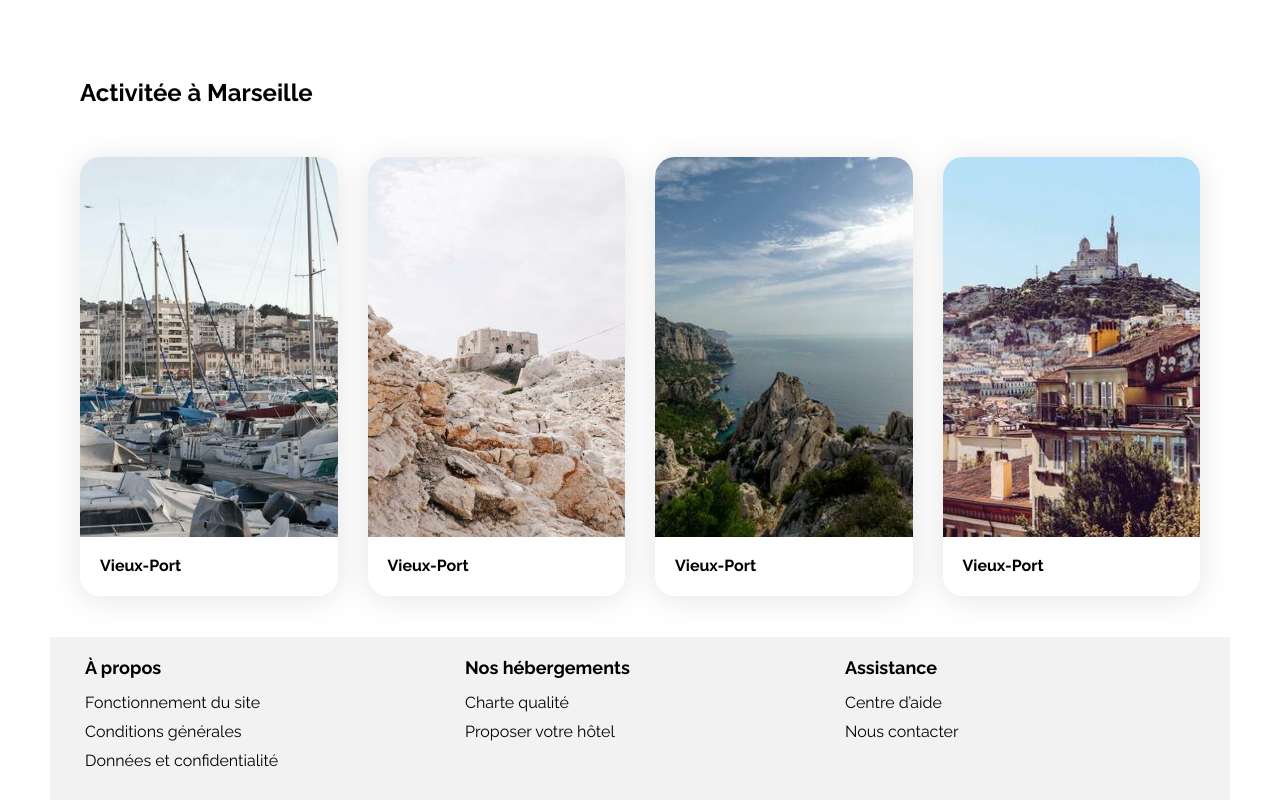
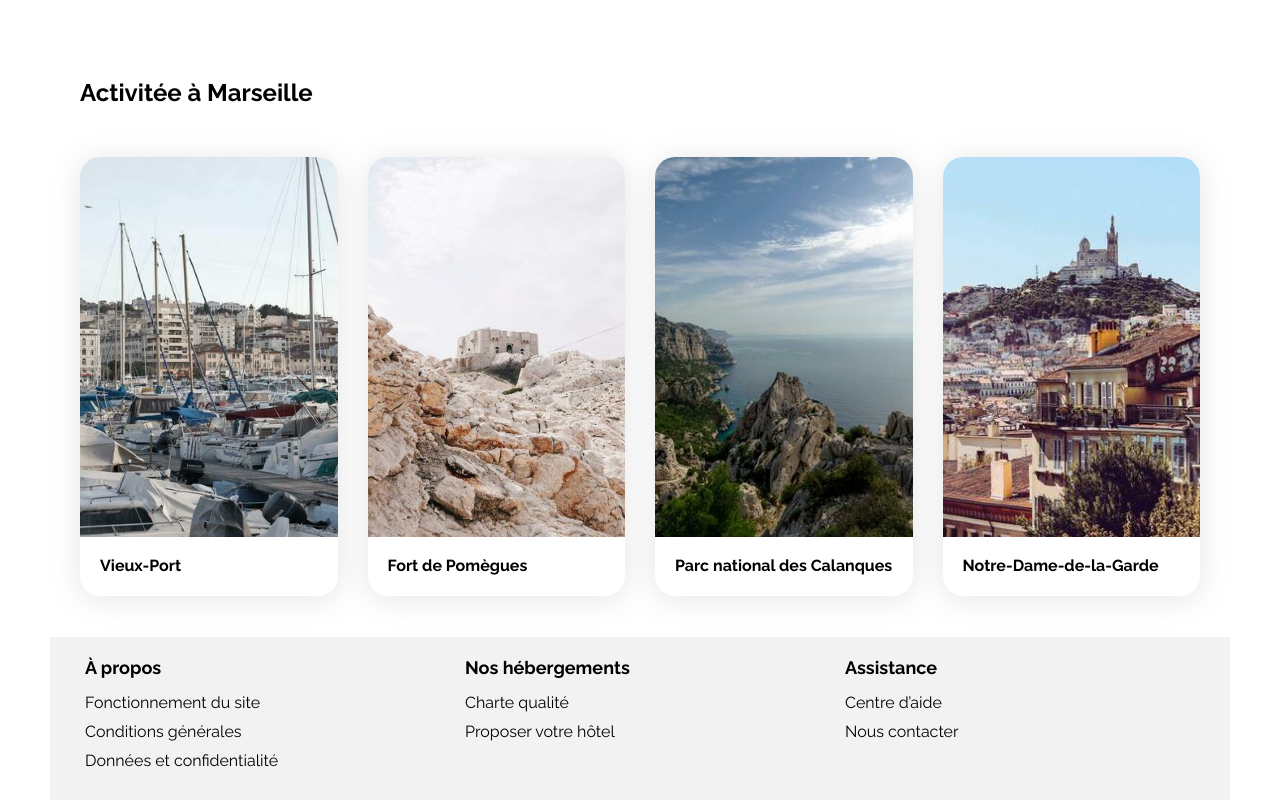
Before and after one commit to magniermickael/CreezLaPageAccueilPourAgenceDeVoyageAvecHTMLetCSS, a plain HTML site: page index.html in a window 1280 px wide. Shown: the part 1072-1872 px from the top of the page. Drawn offline with Linux system fonts and the light colour scheme.

Commit message:
correction finale

```diff
--- a/css/style.css
+++ b/css/style.css
@@ -59,7 +59,7 @@ a {
 }
 
 .neutral-star {
-    color: var(--main-bg-color)  /* Couleur de l'étoile neutre */
+    color: var(--main-bg-color);  /* Couleur de l'étoile neutre */
 }
 
 /****** Header-logo-menu ***********/
--- a/index.html
+++ b/index.html
@@ -32,7 +32,7 @@
         <div class="main-container"> <!-- Conteneur principal de la page -->
 
             <header> <!-- En-tête de la page (logo + navigation) -->
-                <img src="images/logo/booki.png" alt="Logo de Booki"> <!-- En-tête de la page (logo + navigation) -->
+                <img src="images/logo/Booki.png" alt="Logo de Booki"> <!-- En-tête de la page (logo + navigation) -->
                 <nav> <!-- Menu de navigation -->
                     <a href="#hebergements">Hébergements</a> <!-- Lien vers la section des hébergements -->
                     <a href="#activities">Activités</a> <!-- Lien vers la section des activités -->
@@ -268,21 +268,21 @@
                         <a href="#" class="activities-card-link"> <!-- Lien vers la page de l'hébergement-->
                             <article class="activities-article-card"> <!-- Carte les Activitées à Marseille -->
                                 <img src="./images/activites/paul-hermann.jpg" alt="Le Fort de Pomègues, une fortification en pierre, perché sur une colline rocheuse."> <!-- Image de l'activitée -->
-                                <H3 class="activities-card-title">Vieux-Port</H3> <!-- Titre de l'activitée -->
+                                <H3 class="activities-card-title">Fort de Pomègues</H3> <!-- Titre de l'activitée -->
                             </article>
                         </a>
 
                         <a href="#" class="activities-card-link"> <!-- Lien vers la page de l'hébergement-->
                             <article class="activities-article-card"> <!-- Carte les Activitées à Marseille -->
                                 <img src="./images/activites/kilyan-sockalingum.jpg" alt="Vue panoramique sur les falaises de pierre blanche et la mer turquoise du parc national des Calanques."> <!-- Image de l'activitée -->
-                                <H3 class="activities-card-title">Vieux-Port</H3>  <!-- Titre de l'activitée -->
+                                <H3 class="activities-card-title">Parc national des Calanques</H3>  <!-- Titre de l'activitée -->
                             </article>
                         </a>
 
                         <a href="#" class="activities-card-link"> <!-- Lien vers la page de l'hébergement-->
                             <article class="activities-article-card"> <!-- Carte les Activitées à Marseille -->
                                 <img src="./images/activites/florian-wehde.jpg" alt="Notre-Dame-de-la-Garde, une basilique imposante, surplombe la ville de Marseille."> <!-- Image de l'activitée -->
-                                <H3 class="activities-card-title">Vieux-Port</H3> <!-- Titre de l'activitée -->
+                                <H3 class="activities-card-title">Notre-Dame-de-la-Garde</H3> <!-- Titre de l'activitée -->
                             </article>
                         </a>
 
```
Also changed, not shown: 1 other file.
